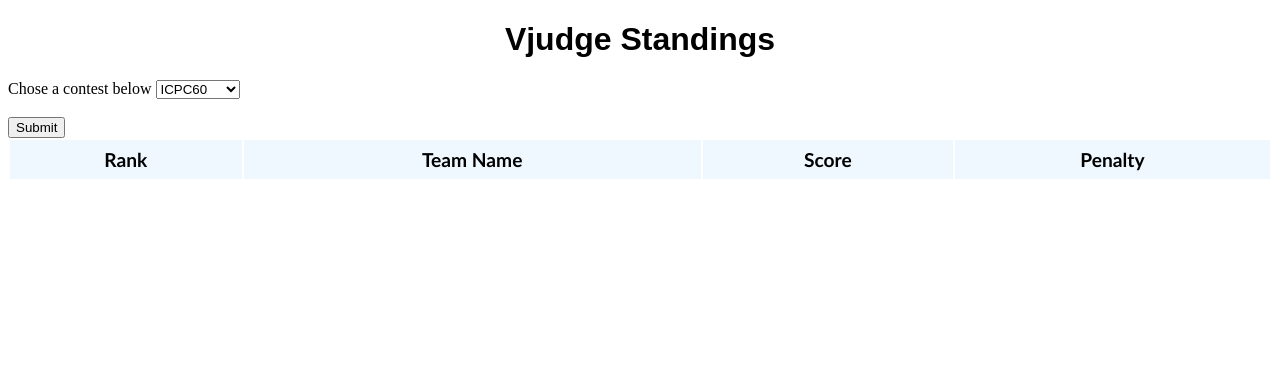
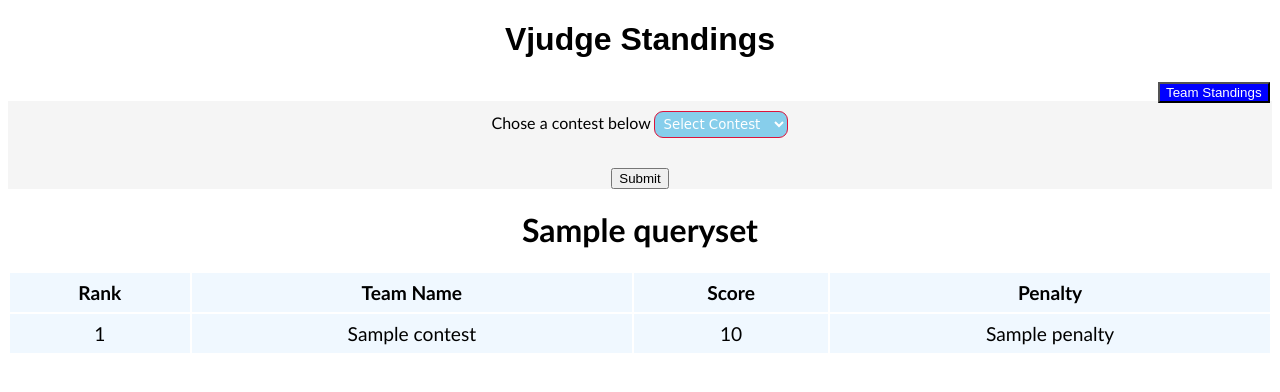
Before and after one commit to Maruf-Hasan1789/Sgipc-Team_Management, a Django app: template vjudgestats/templates/vjudgestats/vjudge_contest_standings.html in a window 1280 px wide. Shown: the top 392 px of the page. Run offline with Django 4.2, Linux system fonts and the light colour scheme; data comes from the database, SQL or seed files in the repository; the template is opened without the code that fills it: values that come from a table or form of the project are taken from there, most other values are stand-ins (such as "Sample title", 1, 10 or a date in 2020); lists and menus that the app fills with data are empty; some web fonts are replaced.

Commit message:
vjudge standings is added.

```diff
--- a/teamranking/models.py
+++ b/teamranking/models.py
@@ -3,6 +3,8 @@ from django.db import models
 # Create your models here.
 
 
+
+#this model store the information about the current team standings
 
 class teamInformation(models.Model):
     team_name=models.CharField(max_length=200)
--- a/teamranking/static/teamranking/teamranking.css
+++ b/teamranking/static/teamranking/teamranking.css
@@ -20,3 +20,13 @@ td {
   font-family: "Old English Five", sans-serif;
   text-align: center;
 }
+
+.linkButton {
+  background-color: blue;
+  color: white;
+  text-align: right;
+  position: relative;
+  font-family: "Old English Five", sans-serif;
+  left: 1150px;
+  top: 2px;
+}
--- a/teamranking/templates/teamranking/standings.html
+++ b/teamranking/templates/teamranking/standings.html
@@ -17,6 +17,7 @@
 
 <body>
   <h1 id="heading">Team Standings </h1>
+  <a href="/vjudgestandings"><button class="linkButton">Vjudge Standings</button> </a>
   <table class="center">
     <tr>
       <th>Team Name</th>
--- a/teamranking/views.py
+++ b/teamranking/views.py
@@ -6,7 +6,7 @@ from .models import teamInformation
 
 # Create your views here.
 
-
+#Current standings of the SGIPC Team using ListView
 class Standings(ListView):
     template_name='teamranking/standings.html'
     model=teamInformation
--- a/vjudgestats/models.py
+++ b/vjudgestats/models.py
@@ -2,6 +2,9 @@ from django.db import models
 
 # Create your models here.
 
+
+#this models store the vjudge standings.Here the contest details is added as json
+#file later the database will be updated...
 
 class VjudgeStandings(models.Model):
     contest_name=models.CharField(max_length=100)
--- /dev/null
+++ b/vjudgestats/static/vjudgestats/vjudge.js
@@ -0,0 +1,4 @@
+<script>
+  function validate()
+  {alert("Please select a card type")}
+</script>;
--- /dev/null
+++ b/vjudgestats/static/vjudgestats/vjudge_contest_standings.css
@@ -0,0 +1,64 @@
+.center {
+  width: 100%;
+  height: 100%;
+  font-family: "Trebuchet MS";
+  text-align: center;
+}
+
+.table_vjudge {
+  width: 100%;
+}
+
+tr {
+  border: solid;
+  border-width: 1px 0;
+  background-color: aliceblue;
+}
+
+th,
+td {
+  padding: 8px;
+  text-align: center;
+  font-size: larger;
+}
+
+#heading {
+  width: 100%;
+  font-family: "Old English Five", sans-serif;
+  text-align: center;
+}
+
+.linkButton {
+  background-color: blue;
+  color: white;
+  text-align: right;
+  position: relative;
+  font-family: "Old English Five", sans-serif;
+  left: 1150px;
+  top: 2px;
+}
+
+select {
+  margin-bottom: 10px;
+  margin-top: 10px;
+  font-family: cursive, sans-serif;
+  outline: 0;
+  background: skyblue;
+  color: #fff;
+  border: 1px solid crimson;
+  padding: 4px;
+  border-radius: 9px;
+}
+
+.contest_form {
+  width: 100%;
+  height: 100%;
+  font-family: "Trebuchet MS";
+  text-align: center;
+  background-color: whitesmoke;
+}
+
+.submitButton {
+  margin-left: auto;
+  margin-right: auto;
+}
--- a/vjudgestats/templates/vjudgestats/vjudge_contest_standings.html
+++ b/vjudgestats/templates/vjudgestats/vjudge_contest_standings.html
@@ -1,13 +1,14 @@
+{% load static %}
 <!DOCTYPE html>
 <html lang="en">
-{% load static %}
 
 
 <style>
     @import url('https://fonts.cdnfonts.com/css/old-english-five');
 </style>
 <link href="https://fonts.cdnfonts.com/css/old-english-five" rel="stylesheet">
-<link rel="stylesheet" href="{% static 'teamranking/teamranking.css' %}">
+<link rel="stylesheet" href="{% static 'vjudgestats/vjudge_contest_standings.css' %}">
+
 
 <head>
     <meta charset="UTF-8" />
@@ -16,19 +17,24 @@
 </head>
 
 <body>
+    <div class="vstandings">
+
         <h1 id="heading">Vjudge Standings </h1>
-
-
-    <form action="/vjudgestandings">
-        <label for="Contest Name">Chose a contest below</label>
-        <select name="contest_name" id="contest_name">
-            {% for query in querysets %}
-            <option value="{{ query.contest_name}}">{{ query.contest_name}}</option>
+        <a href="/"><button class="linkButton">Team Standings</button> </a>
+        <form action="/vjudgestandings" method="POST" class="contest_form">
+            {% csrf_token %}
+            <label name="labelName" for="contest_name">Chose a contest below</label>
+            <select name="contest_name" id="contest_name" class="form-control" required="">
+                <option value="" selected disabled hidden>Select Contest</option>
+                {% for contest in querysets.all_contest %}
+                <option value="{{contest}}">{{contest}}</option>
                 {% endfor %}
             </select>
             <br><br>
-        <input type="submit" value="Submit">
+            <input type="submit" value="Submit" class="submitButton">
+
         </form>
+        <h1 class="center">{{querysets.contestName}}</h1>
         <table class="center">
             <tr>
                 <th>Rank</th>
@@ -36,12 +42,16 @@
                 <th>Score</th>
                 <th>Penalty</th>
             </tr>
-        {% for team in all_teams %}
+            {% for contest in querysets.contest_details %}
             <tr>
-
+                <td>{{contest.Rank}}</td>
+                <td>{{contest.TeamName}}</td>
+                <td>{{contest.Score}}</td>
+                <td>{{contest.Penalty}}</td>
             </tr>
             {% endfor %}
         </table>
+    </div>
 </body>
 
 </html>
```
Also changed, not shown: vjudgestats/static/vjudgestats/file_upload.css (+11 -0 lines), vjudgestats/templates/vjudgestats/file_upload.html (+5 -2 lines), vjudgestats/views.py (+49 -2 lines). Lines whose indentation alone changed are shown as unchanged.
